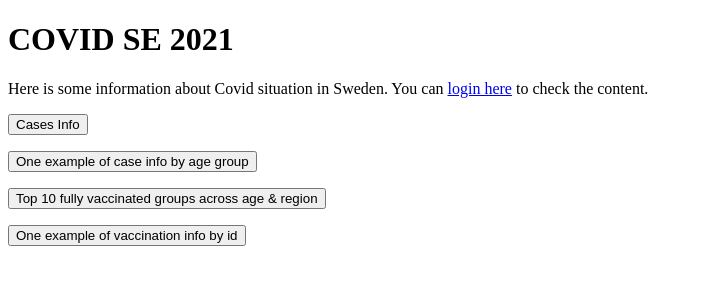
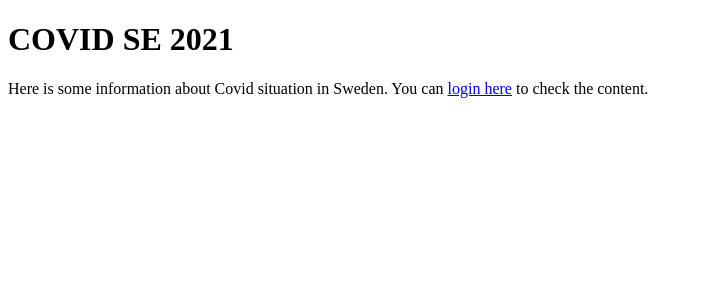
Before and after one commit to aritemp/covid_se, a Flask app: page / in a window 1280 px wide. Shown: the top 300 px of the page, without its empty margins (0-703 px from the left). Run offline with Flask 2, Linux system fonts and the light colour scheme.

Commit message:
Update index.html

```diff
--- a/templates/index.html
+++ b/templates/index.html
@@ -8,28 +8,6 @@
 <body>
     <h1>COVID SE 2021</h1>
     Here is some information about Covid situation in Sweden. You can <a href="https://fwddev.eu.auth0.com/authorize?audience=se_covid2021&response_type=token&client_id=9P90EvszrUfHRmp2AKTOiQsYUIbykQIn&redirect_uri=https://covid-se2021.herokuapp.com/">login here</a> to check the content.
-    <p><button id="Case Info"/>
-      <script>
-       document.getElementById("Case Info").addEventListener("click", myFunction);
-       function myFunction() {
-         window.location.href="https://covid-se2021.herokuapp.com/cases";  // http://127.0.0.1:5000/
-       }
-      </script>
-      Cases Info
-    </button></p>
-
-    <p><a href="https://covid-se2021.herokuapp.com/cases/10-19">
-        <button type="button">One example of case info by age group</button>
-    </a></p>
-
-    <p><a href="https://covid-se2021.herokuapp.com/vaccinations">
-        <button type="button">Top 10 fully vaccinated groups across age & region</button>
-    </a></p>
-
-    <p><a href="https://covid-se2021.herokuapp.com/vaccinations/11">
-        <button type="button">One example of vaccination info by id</button>
-    </a></p>
-
 
 </body>
 </html>
```
